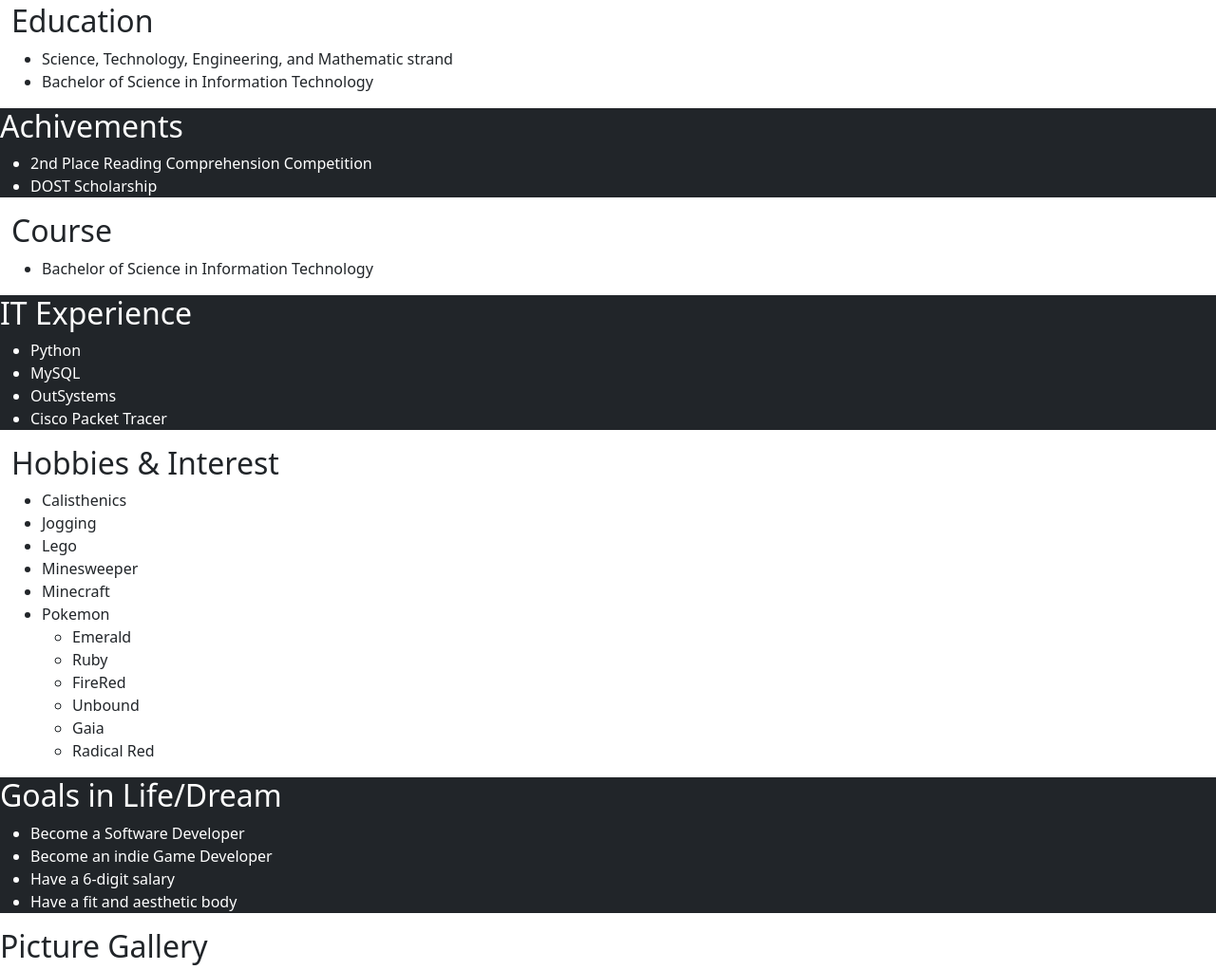
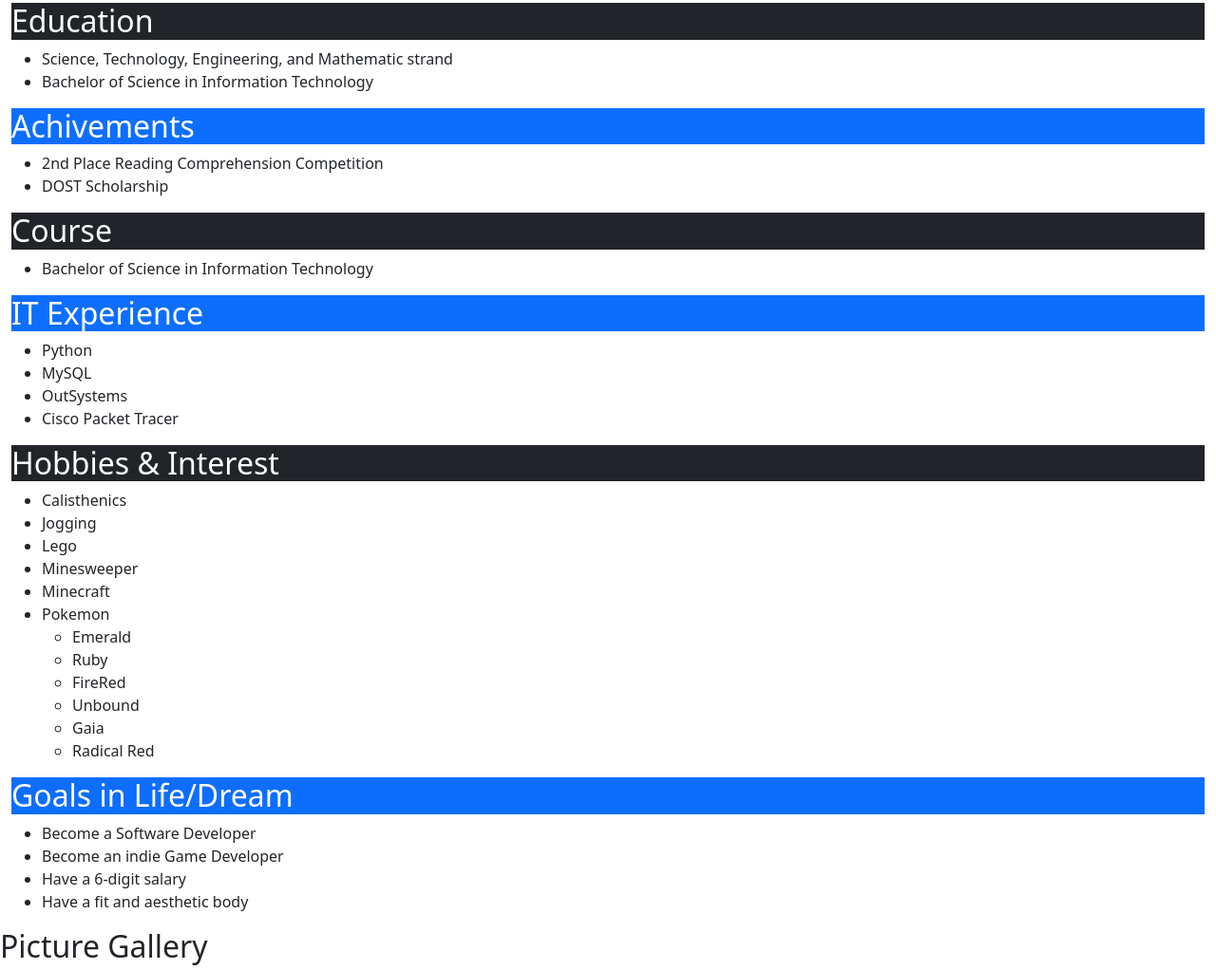
Before and after one commit to PalermoMatthew/webprog-CS251_IT253-html-lessons, a plain HTML site: page introduction/index.html in a window 1280 px wide. Shown: the part 219-1241 px from the top of the page at 95% size. Drawn offline with nearby package versions, Linux system fonts and the light colour scheme.

```diff
--- a/introduction/index.html
+++ b/introduction/index.html
@@ -12,23 +12,27 @@
 <div class="container-fluid mt-3">
   <div class="col-md bg-primary text-white">
 <h2>About Me</h2>
+    </div>
 <p>I am Matthew Andrei C. Palermo and I am currently enrolled in Asia Pacific College as a Bachelor of Science in Information Technology.
   I enrolled as a BSIT student because one day I want to develop games in my free time and sell them, that way I'm enjoying what I do while still earning income.
   I like building stuff which is why I like Lego and any lego adjacent builds like wooden puzzle.
   I like games that are mechanic heavy (Games that require a logic and game knowledge) like Minesweeper, Minecraft, and Pokemon.</p>
-    </div>
 </div>
 
 <div class="container-fluid">
+  <div class="col-md bg-dark text-white">
 <h2>Education</h2>
+    </div>
 <ul>
   <li>Science, Technology, Engineering, and Mathematic strand</li>
   <li>Bachelor of Science in Information Technology</li>
 </ul>
 </div>
 
-<div class="col-md bg-dark text-white">
+<div class="container-fluid">
+<div class="col-md bg-primary text-white">
 <h2>Achivements</h2>
+  </div>
 <ul>
   <li>2nd Place Reading Comprehension Competition</li>
   <li>DOST Scholarship</li>
@@ -36,14 +40,18 @@
 </div>
 
 <div class="container-fluid">
+  <div class="col-md bg-dark text-white">
 <h2>Course</h2>
+    </div>
 <ul>
   <li>Bachelor of Science in Information Technology</li>
 </ul>
 </div>
 
-<div class="col-md bg-dark text-white">
+  <div class="container-fluid">
+<div class="col-md bg-primary text-white">
 <h2>IT Experience</h2>
+  </div>
 <ul>
   <li>Python</li>
   <li>MySQL</li>
@@ -53,7 +61,9 @@
 </div>
 
 <div class="container-fluid">
+  <div class="col-md bg-dark text-white">
 <h2>Hobbies & Interest</h2>
+    </div>
 <ul>
   <li>Calisthenics</li>
   <li>Jogging</li>
@@ -72,8 +82,10 @@
 </ul>
 </div>
 
-<div class="col-md bg-dark text-white">
+  <div class="container-fluid">
+<div class="col-md bg-primary text-white">
 <h2>Goals in Life/Dream</h2>
+  </div>
 <ul>
   <li>Become a Software Developer</li>
   <li>Become an indie Game Developer</li>
```
